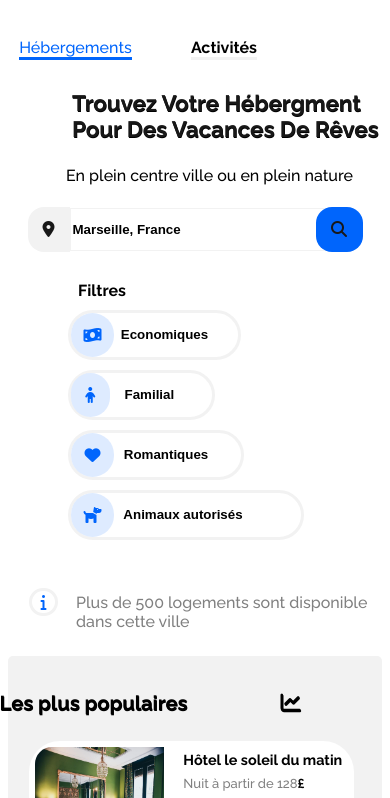
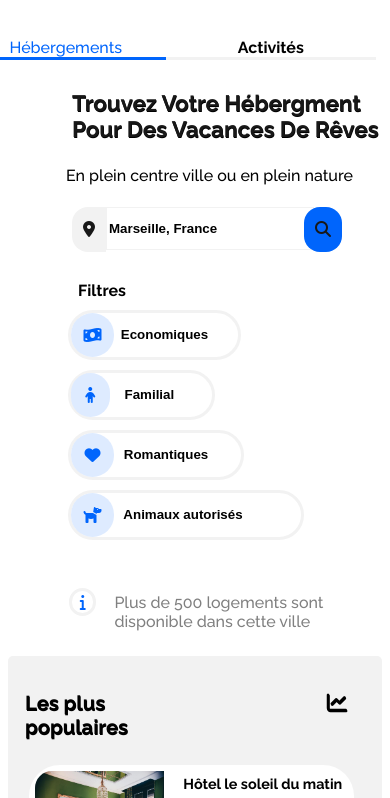
Before and after one commit to Hananzarrou/Hanan-Zarrou_2_30112020, a plain HTML site: page index.html in a window 390 px wide. Shown: the part 63-861 px from the top of the page. Drawn offline with Linux system fonts and the light colour scheme.

Commit message:
add fixed aside

```diff
--- a/article1.css
+++ b/article1.css
@@ -55,6 +55,8 @@ font-size:small;
 .text_bas{
     margin-left:20px;
     margin-top: 20px;
+    font-weight: bold;
+
 }
 .accomodation {
     display:flex;
--- a/aside1.css
+++ b/aside1.css
@@ -77,13 +77,13 @@
         box-shadow: none;
     }
     .line1_as{
-        margin-left:-70px;
+        margin-left:2px;
         font-size: 1.4em;
         font-weight: bold;
         text-shadow: 0.5px 0.5px black;
     }
     .imgfleche{
-        margin-left:0px;
+        margin-left:180px;
     }
 
 }
--- a/filters_bar.css
+++ b/filters_bar.css
@@ -1,6 +1,6 @@
 .filters_bar{
     display:flex;
-    /*justify-content: space-around;*/
+    margin-left:64px;
 
 
 }
--- a/header.css
+++ b/header.css
@@ -15,19 +15,21 @@
 {
     /*width: 70px;*/
     height: 39px;
+    margin-left:64px;
 }
  h1
 {
 
     font-size: 1.1em;
     font-weight: bold;
-    /*margin: 0 0 0 0px;*/
+    margin-left:64px;
     text-shadow:#F2F2F2;
 }
  h2
 {
 
     font-size: 1em;
+    margin-left:64px;
     margin-top: 0px;
     font-weight: normal;
     color:gray;
@@ -61,4 +63,7 @@
         padding:8px;
 
     }
+    .logo img{
+        margin-left:-5px;
+    }
 }
--- a/info_bar.css
+++ b/info_bar.css
@@ -1,5 +1,6 @@
 .info_bar{
 display:flex;
+margin-left:64px;
 }
 .info_icon{
 display:flex;
@@ -18,3 +19,8 @@ padding:5px;
     padding: 5px;
 
 }
+@media screen and (max-width: 780px){
+    .info_bar{
+        margin-left:40px;
+    }
+}
--- a/nav.css
+++ b/nav.css
@@ -49,21 +49,31 @@ nav a:hover
         margin-right: 141px;
     }
     nav{
-        margin-left:21%
+        margin-left:15%
+    }
+    nav li{
+        margin-right:0px;
     }
     ul li:nth-child(1){
         border-bottom: 3px solid;
         color:#0065FC;
-        margin-left:-1px;
+        margin-left:1px;
+        text-align:center;
+        width:200px;
+        /*text-decoration:underline;
+        width:*/
+
     }
     ul li:nth-child(2){
         border-bottom: 3px solid;
         color:#F2F2F2;
-        margin-left:19px;
+        width:210px;
+        text-align:center;
     }
     ul li:nth-child(3){
         margin-top:-76px;
         margin-left:-87px;
+        font-weight: bold;
     }
     .logo img{
         display:flex;
--- a/search_bar.css
+++ b/search_bar.css
@@ -1,5 +1,6 @@
 .search_bar{
     display:flex;
+    margin-left:64px;
 }
 .localisation{
     display:flex;
@@ -45,8 +46,9 @@
         border-bottom-left-radius: 1em;
     }
     .search_bar{
-        justify-content: center;
-        align-items:center;
+        /*justify-content: center;
+        align-items:center;*/
+        margin-right:40px;
     }
     .localisation{
         width:42px;
```
